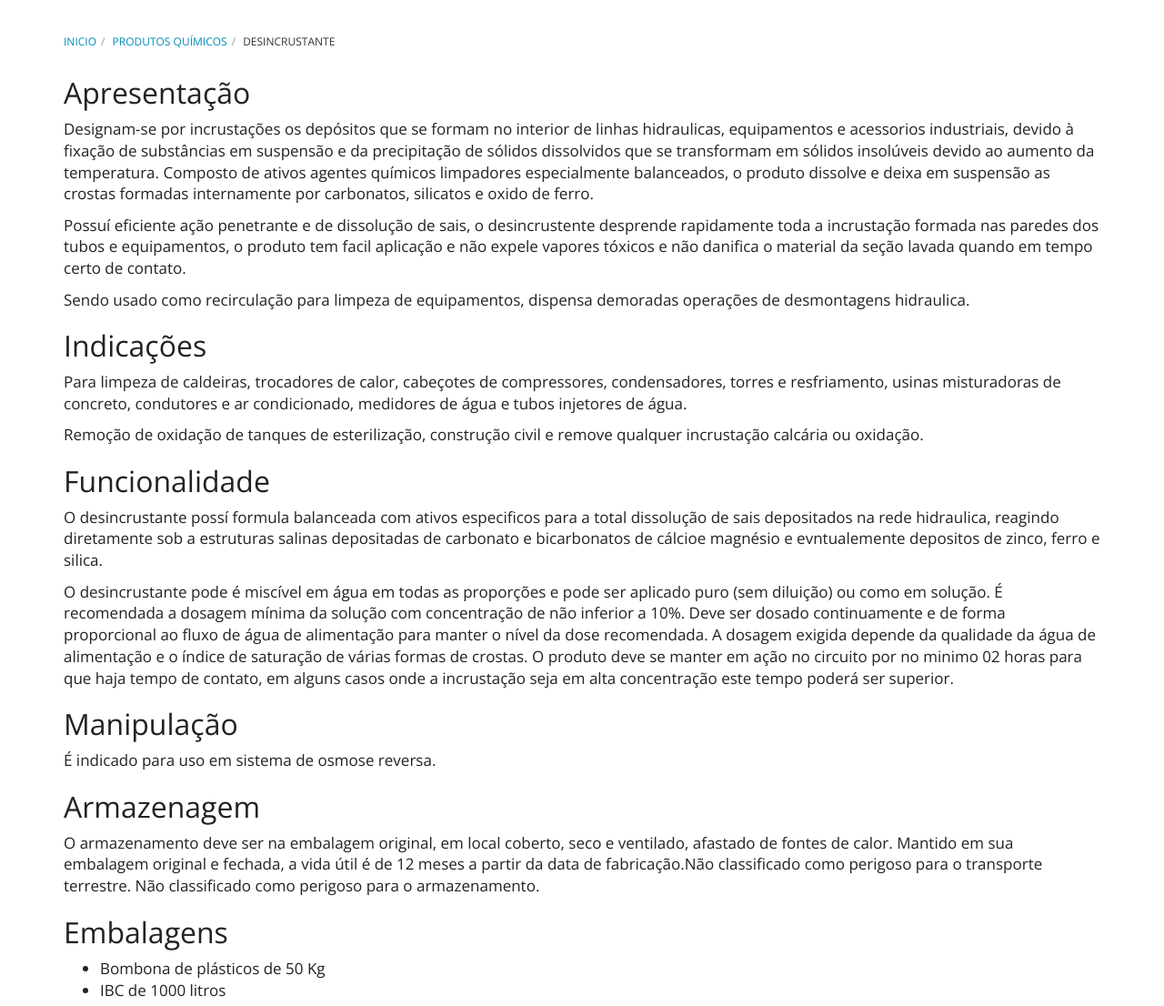
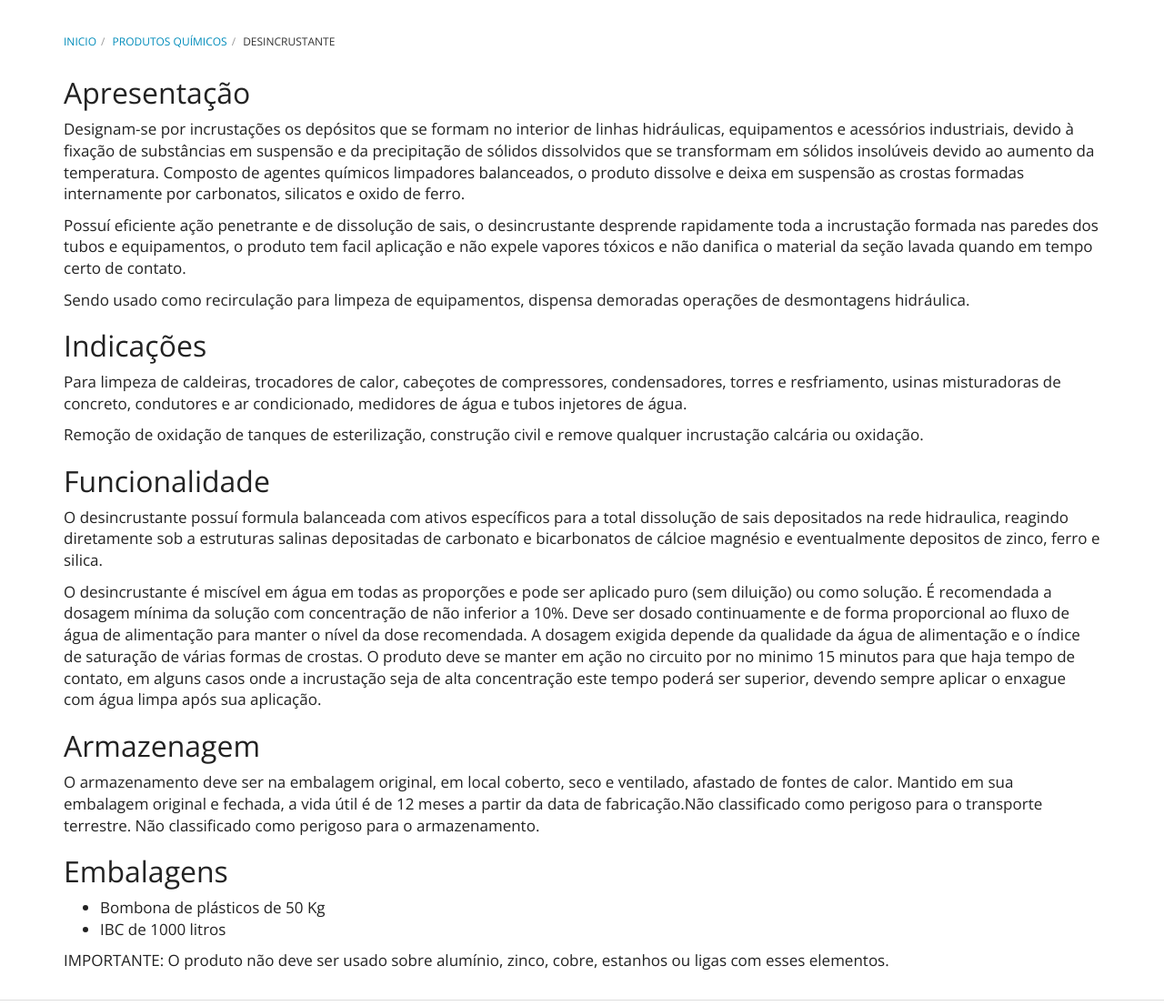
Before and after one commit to purewaterefluentes/purewaterefluentes.github.io, a Jekyll site: the page built from produtos/desincrustante.md, in a window 1280 px wide and 1400 px high. Shown: the part 294-1400 px from the top of the window at 91% size. Built offline with Jekyll 4.4.1, drawn with Linux system fonts in a browser that asks for light colours; nearby versions of some CDN libraries; library files that are not in the unit come from our copies.

Commit message:
Update desincrustante.md

```diff
--- a/produtos/desincrustante.md
+++ b/produtos/desincrustante.md
@@ -7,12 +7,12 @@
 
 ## Apresentação
 
-Designam-se por incrustações os depósitos que se formam no interior de linhas hidraulicas, equipamentos e acessorios industriais, devido à fixação de substâncias em suspensão e da precipitação de sólidos dissolvidos que se transformam em sólidos insolúveis devido ao aumento da temperatura.
-Composto de ativos agentes químicos limpadores especialmente balanceados, o produto dissolve e deixa em suspensão as crostas formadas internamente por carbonatos, silicatos e oxido de ferro.
+Designam-se por incrustações os depósitos que se formam no interior de linhas hidráulicas, equipamentos e acessórios industriais, devido à fixação de substâncias em suspensão e da precipitação de sólidos dissolvidos que se transformam em sólidos insolúveis devido ao aumento da temperatura.
+Composto de agentes químicos limpadores balanceados, o produto dissolve e deixa em suspensão as crostas formadas internamente por carbonatos, silicatos e oxido de ferro.
 
-Possuí eficiente ação penetrante e de dissolução de sais, o desincrustente desprende rapidamente toda a incrustação formada nas paredes dos tubos e equipamentos, o produto tem facil aplicação e não expele vapores tóxicos e não danifica o material da seção lavada quando em tempo certo de contato.
+Possuí eficiente ação penetrante e de dissolução de sais, o desincrustante desprende rapidamente toda a incrustação formada nas paredes dos tubos e equipamentos, o produto tem facil aplicação e não expele vapores tóxicos e não danifica o material da seção lavada quando em tempo certo de contato.
 
-Sendo usado como recirculação para limpeza de equipamentos, dispensa demoradas operações de desmontagens hidraulica.
+Sendo usado como recirculação para limpeza de equipamentos, dispensa demoradas operações de desmontagens hidráulica.
 
 ## Indicações
 
@@ -21,14 +21,13 @@
 Remoção de oxidação de tanques de esterilização, construção civil e remove qualquer incrustação calcária ou oxidação.
 
 ## Funcionalidade
-O desincrustante possí formula balanceada com ativos especificos para a total dissolução de sais depositados na rede hidraulica, reagindo diretamente sob a estruturas salinas depositadas de carbonato e bicarbonatos de cálcioe magnésio e evntualemente depositos de zinco, ferro e silica.
+O desincrustante possuí formula balanceada com ativos específicos para a total dissolução de sais depositados na rede hidraulica, reagindo diretamente sob a estruturas salinas depositadas de carbonato e bicarbonatos de cálcioe magnésio e eventualmente depositos de zinco, ferro e silica.
 
-O desincrustante pode é miscível em água em todas as proporções e pode ser aplicado puro (sem diluição) ou como em solução.
+O desincrustante é miscível em água em todas as proporções e pode ser aplicado puro (sem diluição) ou como solução.
 É recomendada a dosagem mínima da solução com concentração de não inferior a 10%.
 Deve ser dosado continuamente e de forma proporcional ao fluxo de água de alimentação para manter o nível da dose recomendada. A dosagem exigida depende da qualidade da água de alimentação e o índice de saturação de várias formas de crostas.
-O produto deve se manter em ação no circuito por no minimo 02 horas para que haja tempo de contato, em alguns casos onde a incrustação seja em alta concentração este tempo poderá ser superior.
-## Manipulação
-É indicado para uso em sistema de osmose reversa.
+O produto deve se manter em ação no circuito por no minimo 15 minutos para que haja tempo de contato, em alguns casos onde a incrustação seja de alta concentração este tempo poderá ser superior, devendo sempre aplicar o enxague com água limpa após sua aplicação.
+
 
 ## Armazenagem
 O armazenamento deve ser na embalagem original, em local coberto, seco e ventilado, afastado de fontes de calor. Mantido em sua embalagem original e fechada, a vida útil é de 12 meses a partir da data de fabricação.Não classificado como perigoso para o transporte terrestre. Não classificado como perigoso para o armazenamento.
```
